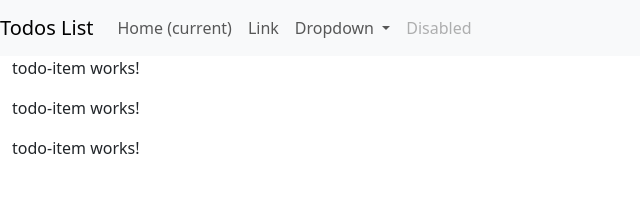
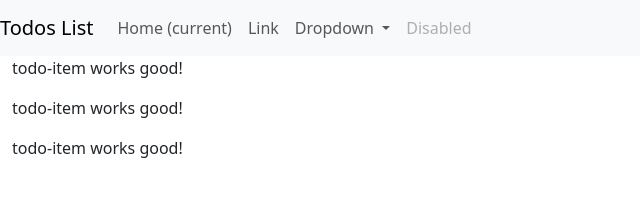
Before and after one commit to Himanshjain/Angular-Practice, an Angular app: page / in a window 1280 px wide. Shown: the top 210 px of the page, without its empty margins (0-640 px from the left). Built offline with nearby package versions, Linux system fonts and the light colour scheme.

Commit message:
1 file modified

```diff
--- a/src/app/MyComponents/todo-item/todo-item.component.html
+++ b/src/app/MyComponents/todo-item/todo-item.component.html
@@ -1,3 +1,3 @@
 <p>
-todo-item works!
+todo-item works good!
 </p>
```
